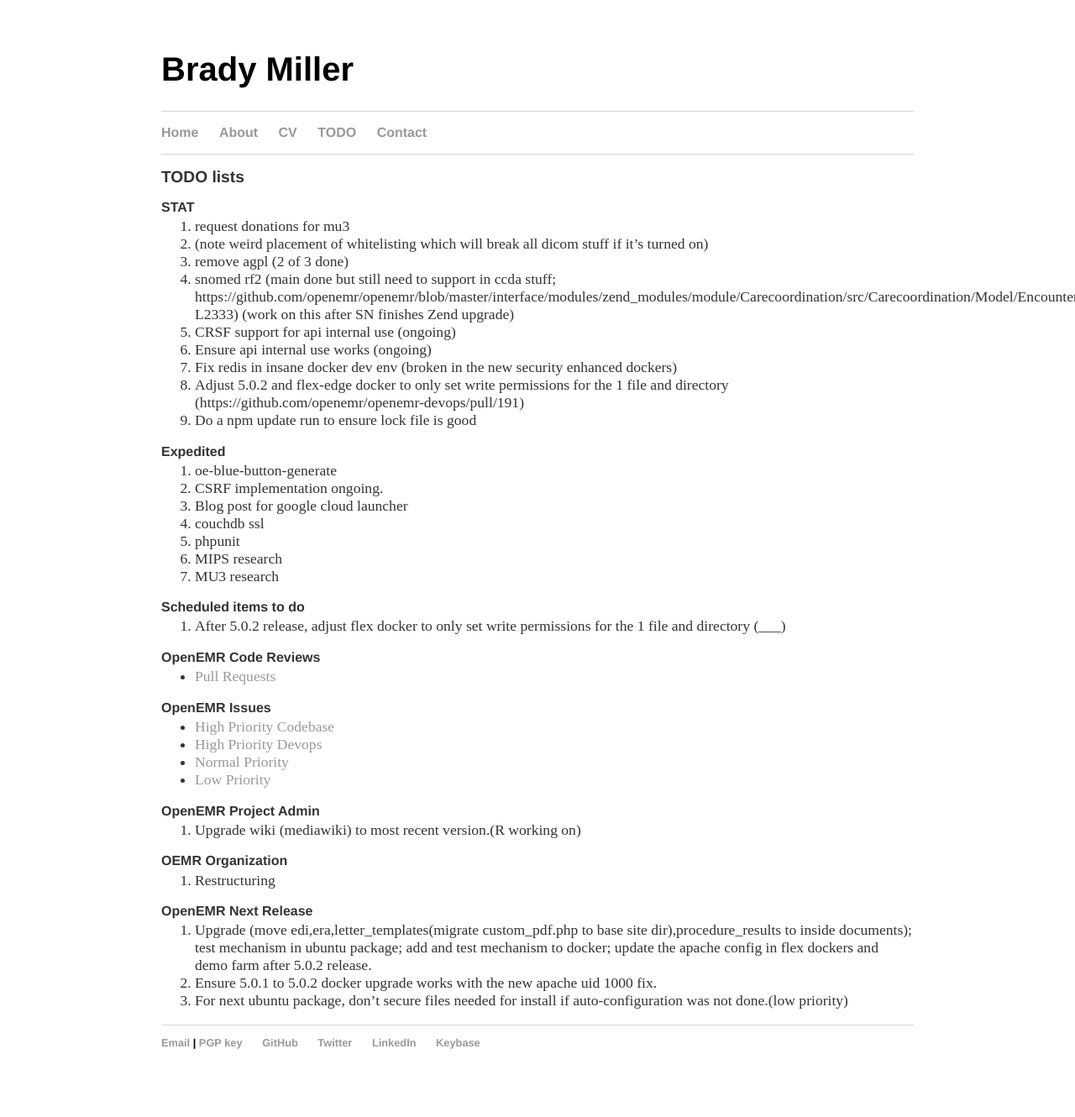
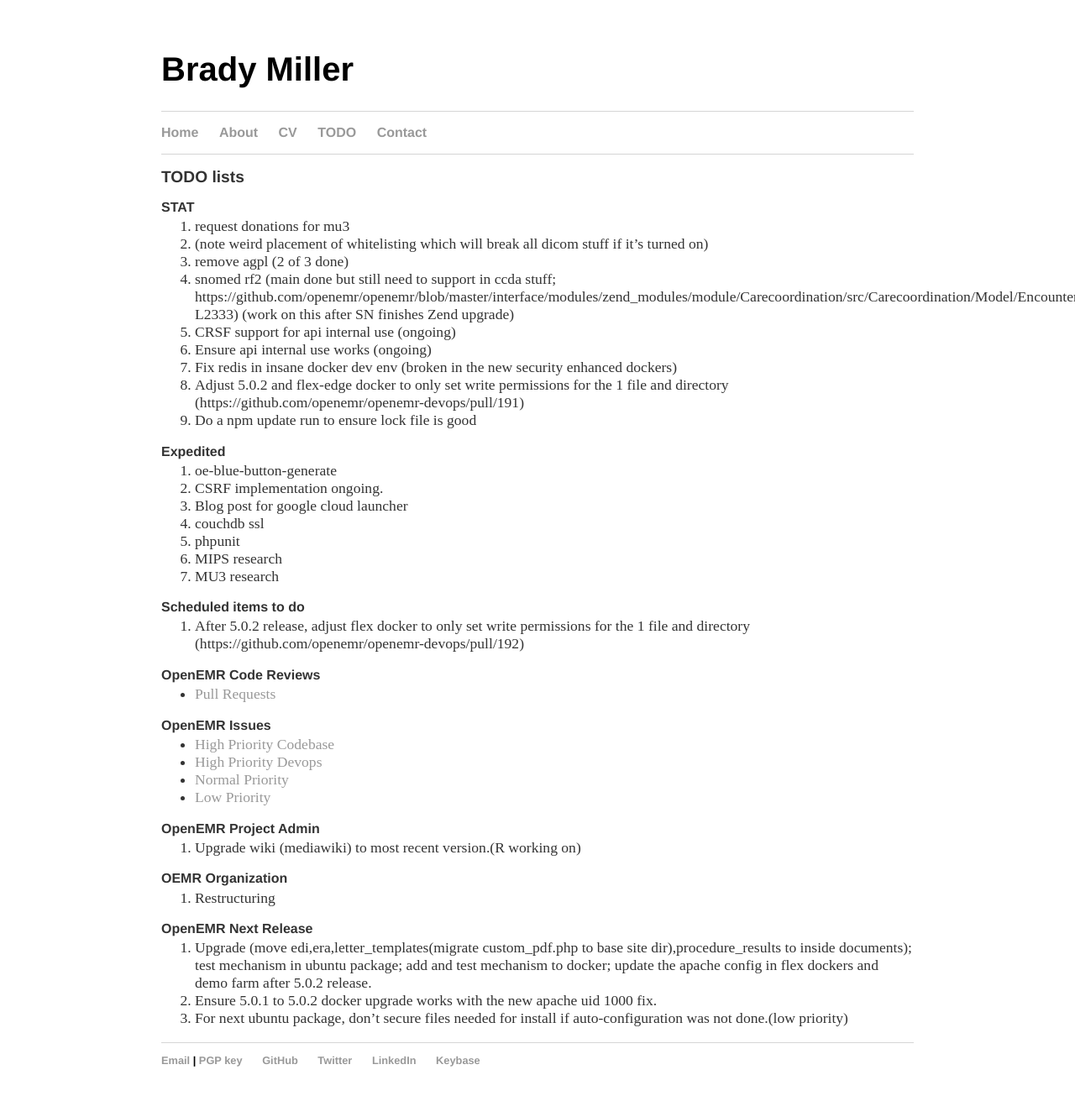
Before and after one commit to bradymiller/bradymiller.github.io, a Jekyll site: the page built from todo/index.md, in a window 1280 px wide. Shown: the whole page at 84% size. Built offline with Jekyll 4.4.1, drawn with Linux system fonts in a browser that asks for light colours; our own code applies the rules of GitHub Pages for plain Markdown files; before the commit the page ends 1309 px from its top, so only the background shows below that; some of the changed lines change nothing that is shown.

Commit message:
Update index.md

```diff
--- a/todo/index.md
+++ b/todo/index.md
@@ -24,7 +24,7 @@
 1. MU3 research
 
 ### Scheduled items to do
-1. After 5.0.2 release, adjust flex docker to only set write permissions for the 1 file and directory (___)
+1. After 5.0.2 release, adjust flex docker to only set write permissions for the 1 file and directory (https://github.com/openemr/openemr-devops/pull/192)
 
 ### OpenEMR Code Reviews
 * [Pull Requests](https://github.com/openemr/openemr/pulls)
```
